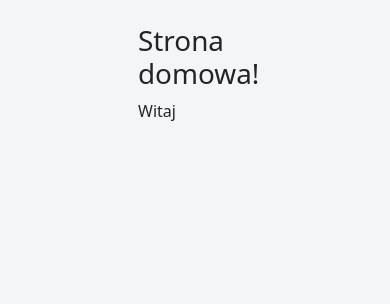
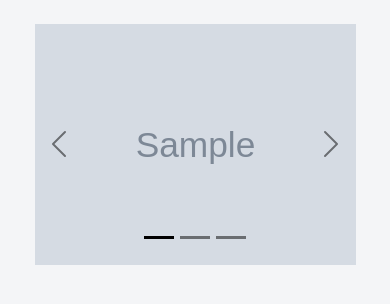
Before and after one commit to mefiuea/ssa, a Django app: template home_page_app/templates/home_page_app/home.html in a window 390 px wide. Shown: the part 70-374 px from the top of the page. Run offline with Django 4.2, Linux system fonts and the light colour scheme; the template is opened without the code that fills it: most values are stand-ins (such as "Sample title", 1, 10 or a date in 2020); grey boxes marked "Sample" are stand-in pictures; some libraries are stand-ins or nearby versions.

Commit message:
add carousel to main page

```diff
--- a/home_page_app/templates/home_page_app/home.html
+++ b/home_page_app/templates/home_page_app/home.html
@@ -5,9 +5,54 @@
 
 {% block content %}
     <div class="row justify-content-center mt-3">
-        <div class="col-4">
-            <h1>Strona domowa!</h1>
-            <p>Witaj</p>
+        <div class="col-10">
+
+            <div id="carouselExampleCaptions" class="carousel carousel-dark slide" data-bs-ride="carousel">
+                <div class="carousel-indicators">
+                    <button type="button" data-bs-target="#carouselExampleCaptions" data-bs-slide-to="0" class="active"
+                            aria-current="true" aria-label="Slide 1"></button>
+                    <button type="button" data-bs-target="#carouselExampleCaptions" data-bs-slide-to="1"
+                            aria-label="Slide 2"></button>
+                    <button type="button" data-bs-target="#carouselExampleCaptions" data-bs-slide-to="2"
+                            aria-label="Slide 3"></button>
+                </div>
+
+                <div class="carousel-inner">
+                    <div class="carousel-item active">
+                        <img src="{{ event0.event_image.url }}" class="d-block w-100" alt="...">
+                        <div class="carousel-caption d-none d-md-block bg-body">
+                            <h5>{{ event0.title }}</h5>
+                            <p>{{ event0.date }}</p>
+                        </div>
+                    </div>
+                    <div class="carousel-item">
+                        <img src="{{ event1.event_image.url }}" class="d-block w-100" alt="...">
+                        <div class="carousel-caption d-none d-md-block bg-body">
+                            <h5>{{ event1.title }}</h5>
+                            <p>{{ event1.date }}</p>
+                        </div>
+                    </div>
+                    <div class="carousel-item">
+                        <img src="{{ event2.event_image.url }}" class="d-block w-100" alt="...">
+                        <div class="carousel-caption d-none d-md-block bg-body">
+                            <h5>{{ event2.title }}</h5>
+                            <p>{{ event2.date }}</p>
+                        </div>
+                    </div>
+                </div>
+
+                <button class="carousel-control-prev" type="button" data-bs-target="#carouselExampleCaptions"
+                        data-bs-slide="prev">
+                    <span class="carousel-control-prev-icon" aria-hidden="true"></span>
+                    <span class="visually-hidden">Previous</span>
+                </button>
+                <button class="carousel-control-next" type="button" data-bs-target="#carouselExampleCaptions"
+                        data-bs-slide="next">
+                    <span class="carousel-control-next-icon" aria-hidden="true"></span>
+                    <span class="visually-hidden">Next</span>
+                </button>
+            </div>
+
         </div>
     </div>
 {% endblock %}
--- a/home_page_app/urls.py
+++ b/home_page_app/urls.py
@@ -5,5 +5,5 @@ from . import views
 app_name = 'home_page_app'
 
 urlpatterns = [
-    path('', views.HomeView.as_view(), name='home_view'),
+    path('', views.home_page_view, name='home_view'),
 ]
--- a/management_app/templates/management_app/event_detailed_view.html
+++ b/management_app/templates/management_app/event_detailed_view.html
@@ -16,7 +16,7 @@
                     <h6 class="card-title">Twórca: {{ event.owner }}</h6>
                     <h6 class="card-title text-muted"><i>Uczestnicy:</i>
                         {% for participant in participants %}
-                            {{ participant }},
+                            {{ participant }}{% if forloop.last %}{% else %},{% endif %}
                         {% endfor %}
                     </h6>
                     <p class="text-center card-text mt-4">{{ event.description }}</p>
--- a/management_app/views.py
+++ b/management_app/views.py
@@ -74,7 +74,7 @@ def event_add_view(request):
         return render(request, 'management_app/add_event.html', context={'form': form})
 
 
-@login_required(login_url='users_app:login_view')
+# @login_required(login_url='users_app:login_view')
 def events_view(request):
     if request.method == 'POST':
         pass
```
Also changed, not shown: home_page_app/views.py (+19 -2 lines).
